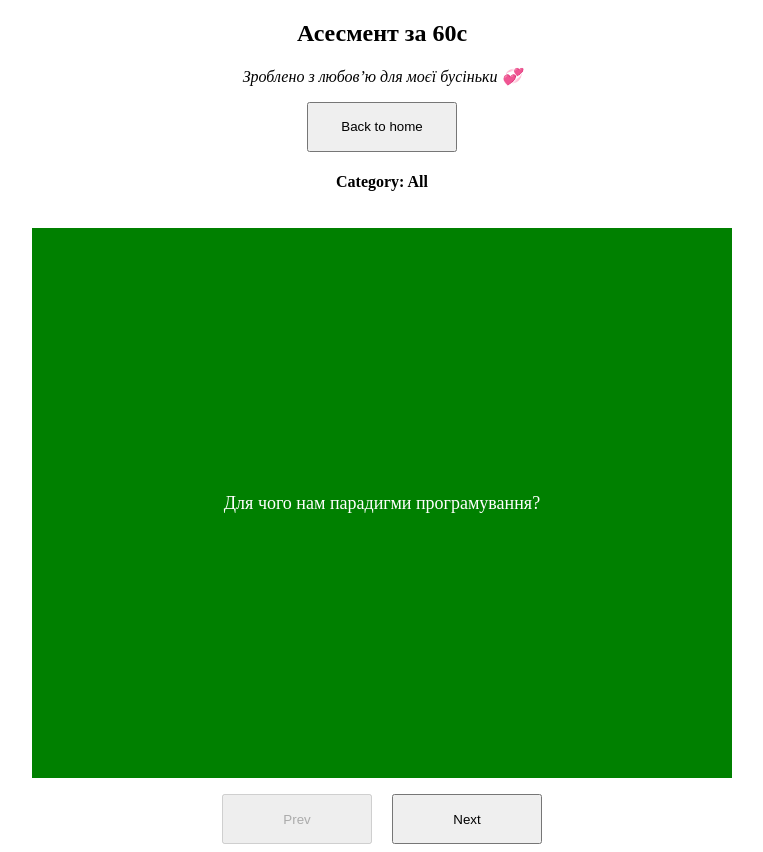
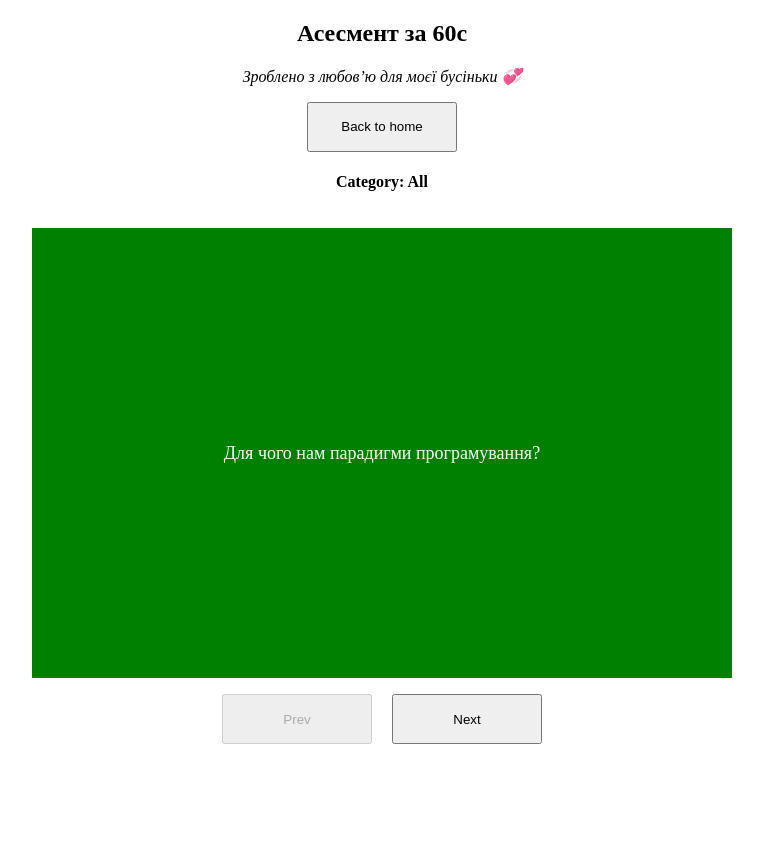
Before and after one commit to yugako/learning-cards, an Angular app: page /topic/all in a window 1280 px wide. Shown: the whole page, without its empty margins (258-1021 px from the left). After the commit the page ends 800 px from the top, so only its background shows below. Built offline with nearby package versions, Linux system fonts and the light colour scheme.

Commit message:
Fix responsive

```diff
--- a/src/app/card/card.component.css
+++ b/src/app/card/card.component.css
@@ -5,7 +5,7 @@
 .tp-box {
   position: relative;
   width: 700px;
-  height: 550px;
+  height: 450px;
   margin: 1rem 10px;
   transform-style: preserve-3d;
   transform: transform 1s;
```
